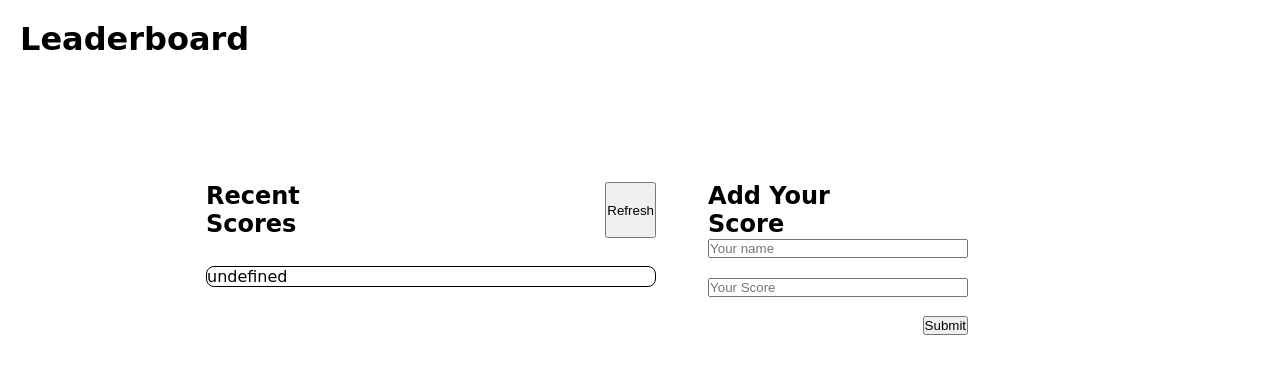
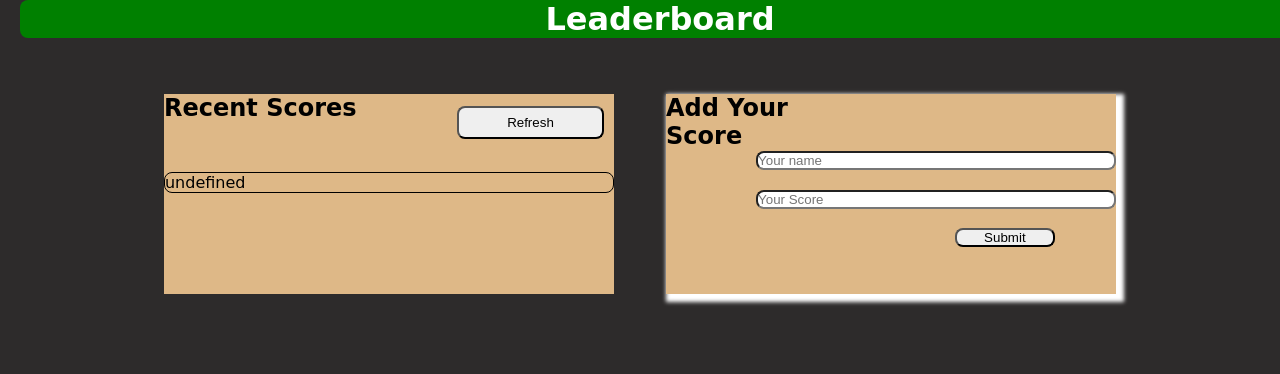
Before and after one commit to sentayhu19/Leaderboard, a website built with webpack: page src/index.html in a window 1280 px wide. Built offline with nearby package versions, Linux system fonts and the light colour scheme; no server answers.

Commit message:
css styling added

```diff
--- a/src/assets/style/style.css
+++ b/src/assets/style/style.css
@@ -8,11 +8,12 @@
 body {
   font-family: 'Permanent Marker', cursive;
   padding: 20px;
+  background-color: rgb(45, 43, 43);
 }
 
 section {
   margin: 0 auto;
-  margin-top: 10%;
+  margin-top: 6%;
   width: 70%;
   height: auto;
 }
@@ -20,11 +21,13 @@ section {
 .main-wrap {
   display: flex;
   gap: 6%;
+  justify-content: center;
+  width: 100%;
 }
 
 .refresh-recent-wrap {
   display: flex;
-  column-gap: 50%;
+  justify-content: space-between;
   width: 100%;
   margin-bottom: 13px;
 }
@@ -33,6 +36,7 @@ section {
   display: flex;
   flex-direction: column;
   row-gap: 10%;
+  background-color: burlywood;
 }
 
 ul {
@@ -48,7 +52,8 @@ ul {
 }
 
 .input {
-  width: 260px;
+  width: 360px;
+  border-radius: 8px;
 }
 
 li {
@@ -64,10 +69,56 @@ h2 {
   width: 200px;
 }
 
-.submit {
-  float: right;
-}
-
 .username {
   width: 147px;
 }
+
+header {
+  position: fixed;
+  background-color: green;
+  border-radius: 8px;
+  width: 100%;
+  top: 0;
+}
+
+button {
+  border-radius: 8px;
+  margin-right: 10px;
+}
+
+button:active {
+  transform: scale(0.7);
+}
+
+button:hover {
+  background-color: green;
+  color: white;
+}
+
+.submit {
+  width: 100px;
+  float: right;
+  margin-right: 17%;
+}
+
+.add-score {
+  background-color: burlywood;
+  height: 25vh;
+  box-shadow: 4px 4px 4px 4px white;
+  width: 600px;
+}
+
+#refresh {
+  width: 147px;
+  height: 33px;
+  margin-top: 12px;
+}
+
+h1 {
+  color: white;
+  text-align: center;
+}
+
+form {
+  margin-left: 90px;
+}
```
